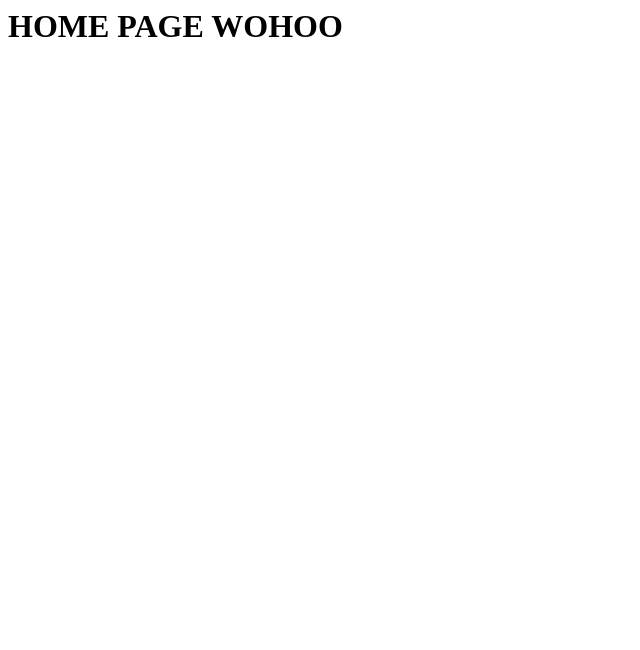
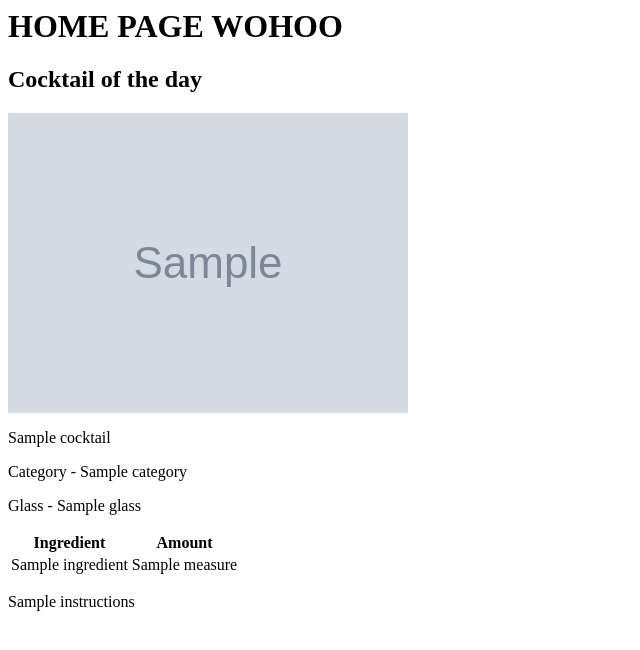
Before and after one commit to Donald-Chow/CocktailCrafter, a Django app: template cocktail/templates/cocktail/home.html in a window 1280 px wide. Shown: the top 650 px of the page, without its empty margins (0-640 px from the left). Run offline with Django 4.2, Linux system fonts and the light colour scheme; the template is opened without the code that fills it: most values are stand-ins (such as "Sample title", 1, 10 or a date in 2020); grey boxes marked "Sample" are stand-in pictures.

Commit message:
Added random Cocktail on home page from cocktaildbapi

```diff
--- a/cocktail/templates/cocktail/home.html
+++ b/cocktail/templates/cocktail/home.html
@@ -1 +1,22 @@
 <h1>HOME PAGE WOHOO</h1>
+
+<h2>Cocktail of the day</h2>
+<div>
+  <img src="{{cocktail.drinkThumb}}" />
+  <p>{{cocktail.name}}</p>
+  <p>Category - {{cocktail.category}}</p>
+  <p>Glass - {{cocktail.glass}}</p>
+  <table class="table">
+    <tr>
+      <th scope="col">Ingredient</th>
+      <th scope="col">Amount</th>
+    </tr>
+    {% for ingredient in cocktail.ingredients %}
+    <tr scope="row">
+      <td>{{ ingredient.name }}</td>
+      <td>{{ ingredient.measure }}</td>
+    </tr>
+    {% endfor %}
+  </table>
+  <p>{{cocktail.instructions}}</p>
+</div>
```
Also changed, not shown: cocktail/views.py (+12 -1 lines).
